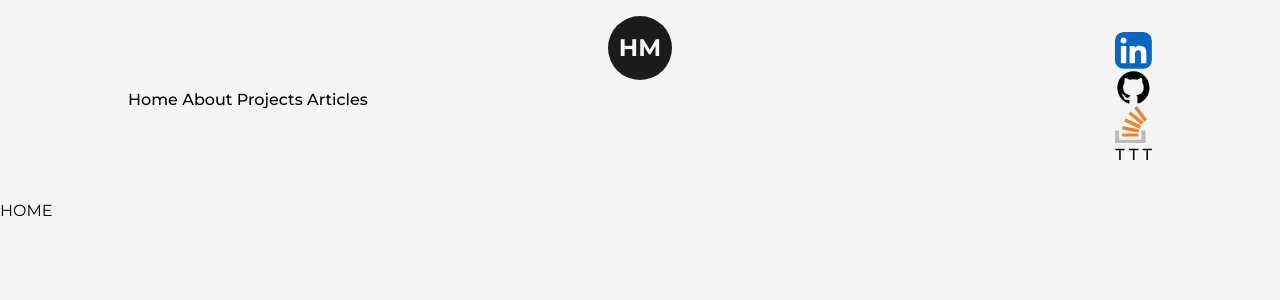
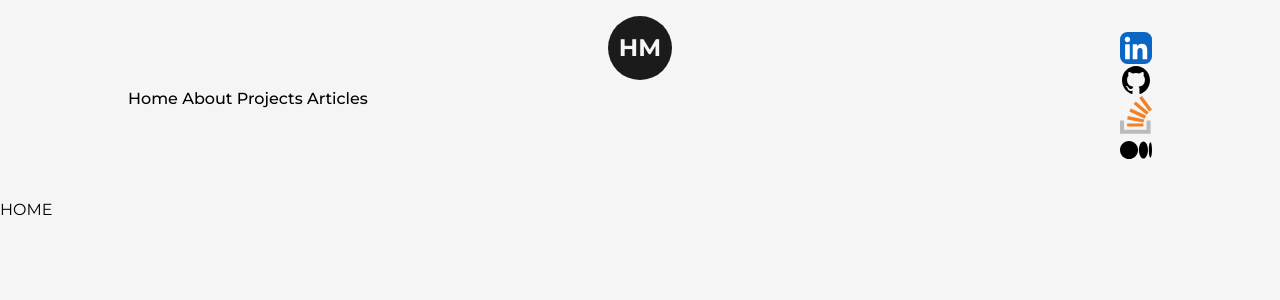
Before and after one commit to hmalindu1/next-portfolio, a Next.js app: page / in a window 1280 px wide. Shown: the top 300 px of the page. Built offline with nearby package versions, Linux system fonts and the light colour scheme.

Commit message:
Medium Icon added

```diff
--- a/src/components/Icons.js
+++ b/src/components/Icons.js
@@ -57,3 +57,17 @@ export const StackOverflowIcon = ({ className, ...rest }) => (
     />
   </svg>
 );
+
+export const MediumIcon = ({ className, ...rest }) => (
+  <svg
+    xmlns="http://www.w3.org/2000/svg"
+    width={800}
+    height={800}
+    preserveAspectRatio="xMidYMid"
+    viewBox="0 -55 256 256"
+    className={`w-8 h-auto ${className}`}
+    {...rest}
+  >
+    <path d="M72.2 0c39.877 0 72.2 32.549 72.2 72.696 0 40.148-32.326 72.694-72.2 72.694-39.872 0-72.2-32.546-72.2-72.694C0 32.55 32.325 0 72.2 0Zm115.3 4.258c19.938 0 36.101 30.638 36.101 68.438h.003c0 37.791-16.163 68.438-36.1 68.438-19.939 0-36.101-30.647-36.101-68.438 0-37.79 16.16-68.438 36.098-68.438Zm55.803 7.129c7.011 0 12.697 27.449 12.697 61.31 0 33.85-5.684 61.31-12.697 61.31-7.013 0-12.694-27.452-12.694-61.31 0-33.859 5.684-61.31 12.694-61.31Z" />
+  </svg>
+);
--- a/src/components/Navbar.js
+++ b/src/components/Navbar.js
@@ -8,7 +8,7 @@
 import React from "react";
 import Link from "next/link";
 import Logo from "./Logo";
-import { GithubIcon, LinkedInIcon, StackOverflowIcon } from "./Icons";
+import { GithubIcon, LinkedInIcon, StackOverflowIcon, MediumIcon } from "./Icons";
 
 /**
  * Renders the Navbar component.
@@ -43,17 +43,8 @@ const Navbar = () => {
         </Link>{" "}
         {/* Link to an external resource */}
         <Link href="/" target="_blank">
-          T
+          <MediumIcon/>
         </Link>{" "}
-        {/* Link to an external resource */}
-        <Link href="/" target="_blank">
-          T
-        </Link>{" "}
-        {/* Link to an external resource */}
-        <Link href="/" target="_blank">
-          T
-        </Link>{" "}
-        {/* Link to an external resource */}
       </nav>
 
       {/* Render the logo */}
```
Also changed, not shown: public/images/svgs/medium-icon-svgrepo-com.svg (added).
